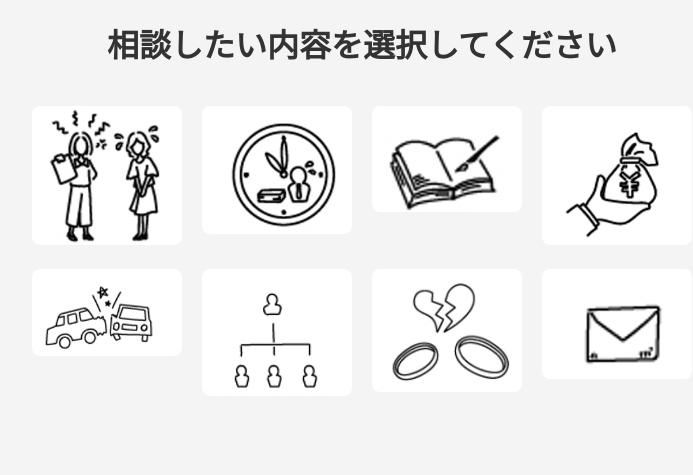
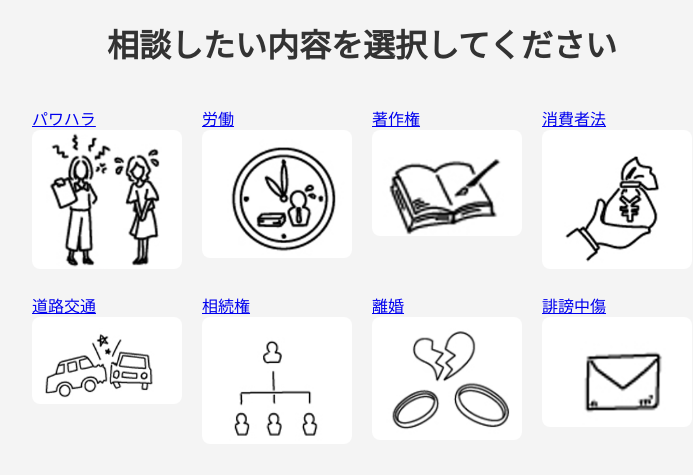
Before and after one commit to s1F102301167/ict_django_group3, a Django app: page /Legal_Support_Mate/ in a window 1280 px wide. Shown: the top 475 px of the page, without its empty margins (278-971 px from the left). Run offline with Django 5.2, Linux system fonts and the light colour scheme.

Commit message:
home画面仮完成

```diff
--- a/Legal_Support_Mate/templates/Legal_Support_Mate/index.html
+++ b/Legal_Support_Mate/templates/Legal_Support_Mate/index.html
@@ -10,14 +10,14 @@
 <body>
     <h1>相談したい内容を選択してください</h1>
     <div class="image-grid">
-        <a href="{% url "talk" "パワハラ" %}"><img src="{% static 'Legal_Support_Mate/img/pawahara.png' %}" alt="Image 1"></a>
-        <a href="{% url "talk" "労働" %}"><img src="{% static 'Legal_Support_Mate/img/roudou.png' %}" alt="Image 1"></a>
-        <a href="{% url "talk" "著作権" %}"><img src="{% static 'Legal_Support_Mate/img/chosakuken.png' %}" alt="Image 1"></a>
-        <a href="{% url "talk" "消費者法" %}"><img src="{% static 'Legal_Support_Mate/img/sagi.png' %}" alt="Image 1"></a>
-        <a href="{% url "talk" "道路交通" %}"><img src="{% static 'Legal_Support_Mate/img/ziko.png' %}" alt="Image 1"></a>
-        <a href="{% url "talk" "相続権" %}"><img src="{% static 'Legal_Support_Mate/img/souzoku.png' %}" alt="Image 1"></a>
-        <a href="{% url "talk" "離婚" %}"><img src="{% static 'Legal_Support_Mate/img/rikon.png' %}" alt="Image 1"></a>
-        <a href="{% url "talk" "誹謗中傷" %}"><img src="{% static 'Legal_Support_Mate/img/hiboucyusyo.png' %}" alt="Image 1"></a>
+        <a href="{% url "talk" "パワハラ" %}">パワハラ<img src="{% static 'Legal_Support_Mate/img/pawahara.png' %}" alt="Image 1"></a>
+        <a href="{% url "talk" "労働" %}">労働<img src="{% static 'Legal_Support_Mate/img/roudou.png' %}" alt="Image 1"></a>
+        <a href="{% url "talk" "著作権" %}">著作権<img src="{% static 'Legal_Support_Mate/img/chosakuken.png' %}" alt="Image 1"></a>
+        <a href="{% url "talk" "消費者法" %}">消費者法<img src="{% static 'Legal_Support_Mate/img/sagi.png' %}" alt="Image 1"></a>
+        <a href="{% url "talk" "道路交通" %}">道路交通<img src="{% static 'Legal_Support_Mate/img/ziko.png' %}" alt="Image 1"></a>
+        <a href="{% url "talk" "相続権" %}">相続権<img src="{% static 'Legal_Support_Mate/img/souzoku.png' %}" alt="Image 1"></a>
+        <a href="{% url "talk" "離婚" %}">離婚<img src="{% static 'Legal_Support_Mate/img/rikon.png' %}" alt="Image 1"></a>
+        <a href="{% url "talk" "誹謗中傷" %}">誹謗中傷<img src="{% static 'Legal_Support_Mate/img/hiboucyusyo.png' %}" alt="Image 1"></a>
     </div>
 </body>
 </html>
```
